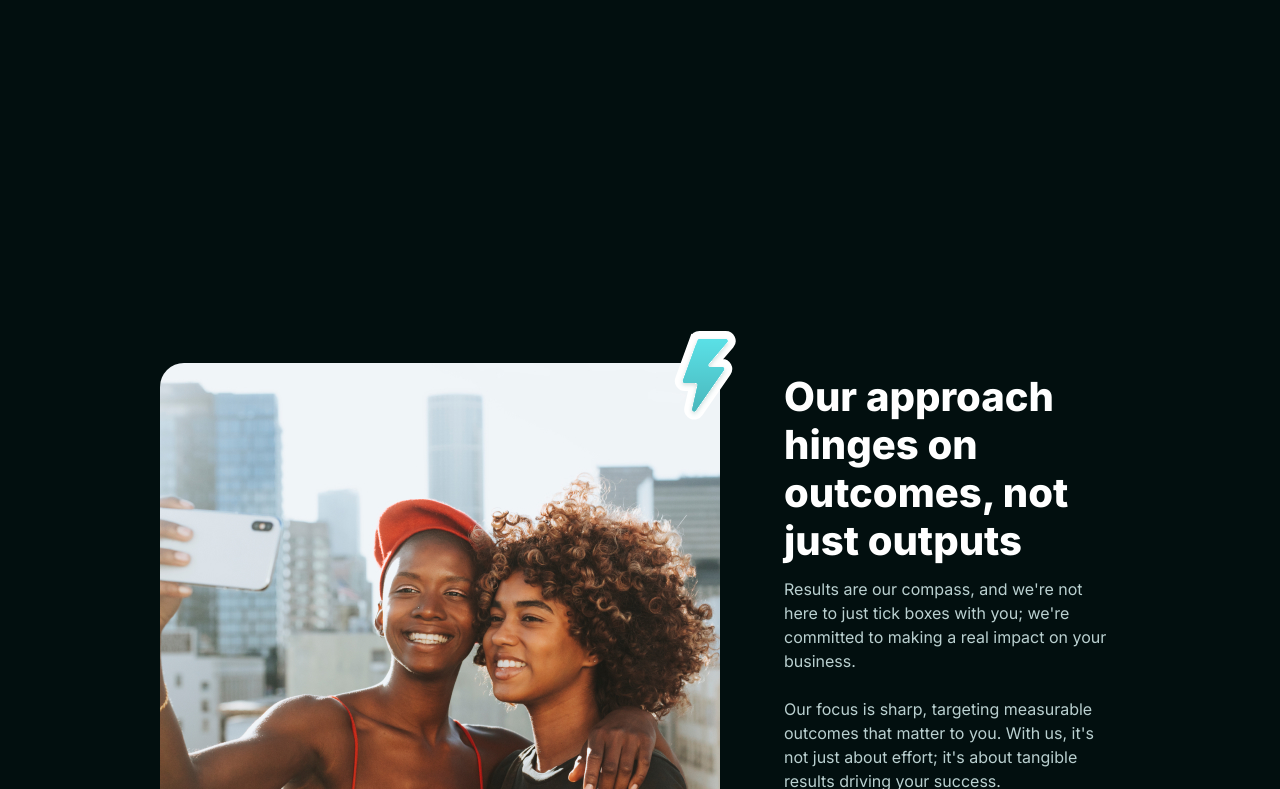
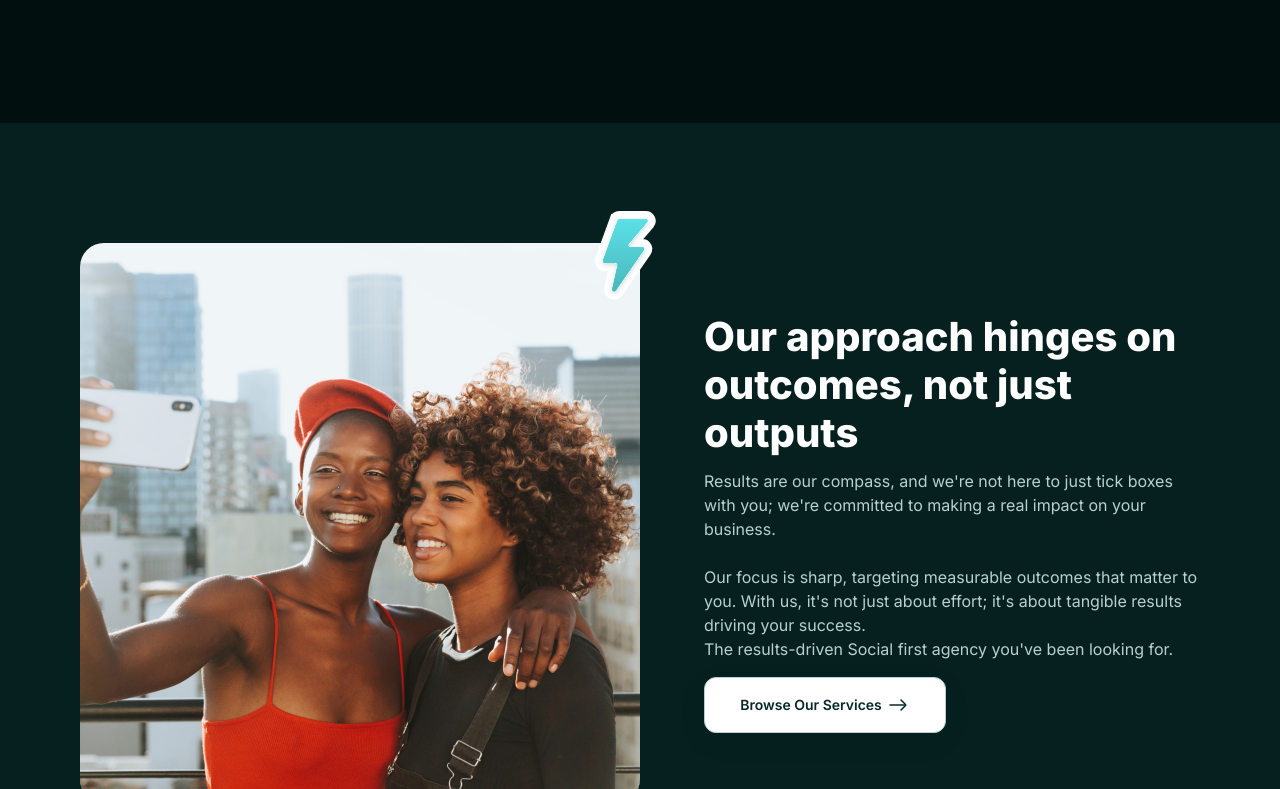
Before and after one commit to OGEmanuel/switch-online, a Next.js app: page /about-us in a window 1280 px wide. Shown: the part 1611-2400 px from the top of the page. Built offline with nearby package versions, Linux system fonts and the light colour scheme.

Commit message:
Minor ui fixes

```diff
--- a/components/feature-box.tsx
+++ b/components/feature-box.tsx
@@ -25,12 +25,7 @@ const FeatureBox = ({
 
   return (
     <div
-      className={`lg:pt-[7.5rem] pt-12 overflow-hidden w-full px-4 md:px-10 lg:px-20 ${
-        theme === "dark" ? "bg-[#020F0F]" : "bg-white"
-      }`}
-    >
-      <div
-        className={`flex flex-col items-center justify-between gap-4 lg:gap-16 ${classes} mx-auto max-w-[1440px]`}
+      className={`lg:pt-[7.5rem] pt-12 overflow-hidden w-full px-4 md:px-10 lg:px-20 flex flex-col items-center justify-between gap-4 lg:gap-16 ${classes} mx-auto max-w-[1440px]`}
     >
       <div className="lg:flex-shrink-0">
         <DisplayWithBolt display={display} />
@@ -57,7 +52,6 @@ const FeatureBox = ({
         />
       </div>
     </div>
-    </div>
   );
 };
 
```
Lines whose indentation alone changed are shown as unchanged.
